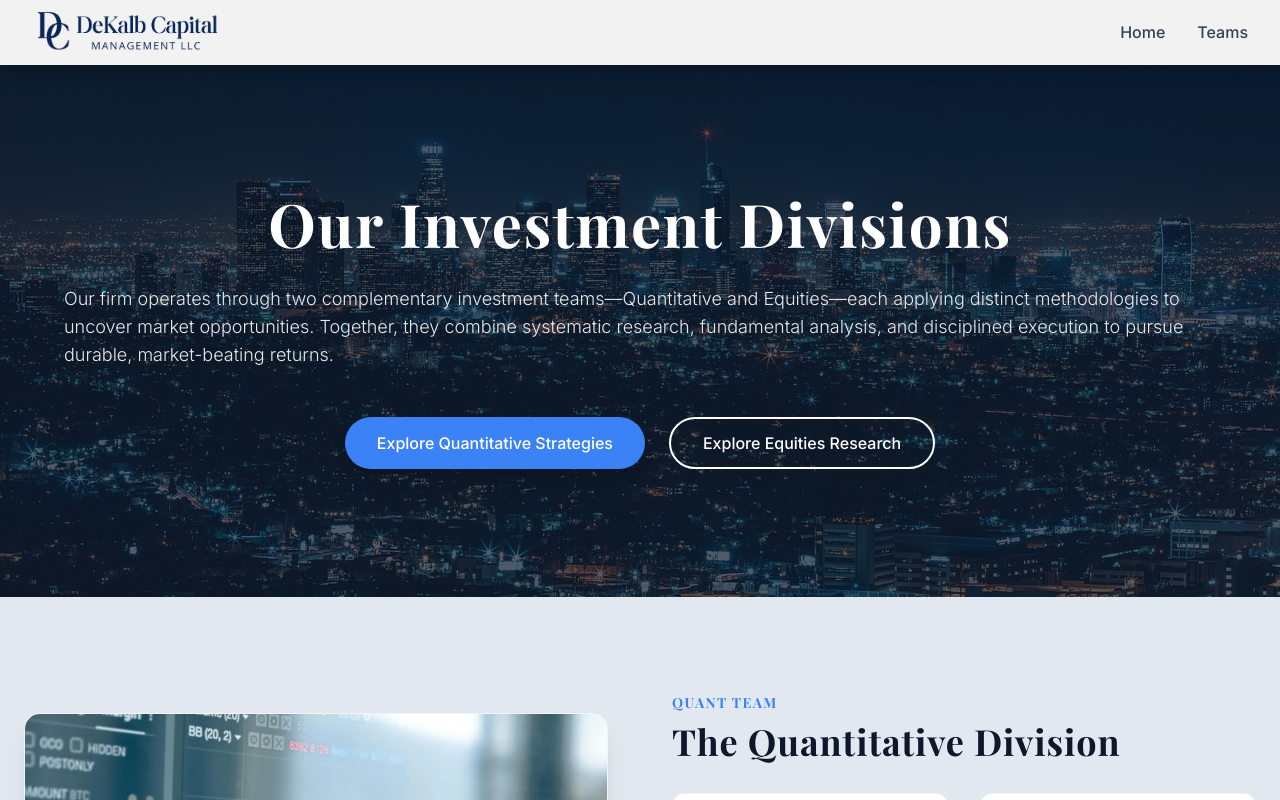
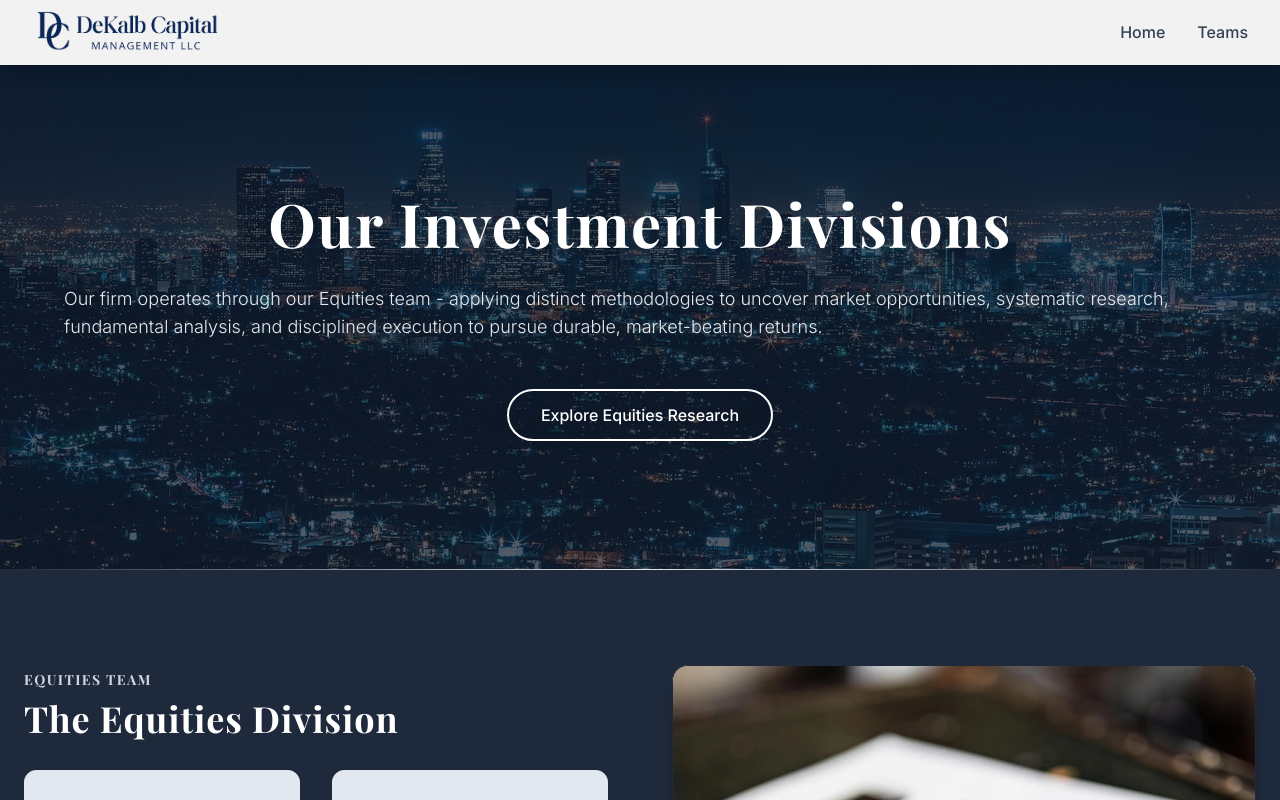
Before and after one commit to Dekalb-Capital-Management-LLC/public-website, a React (Create React App) app: page /teams in a window 1280 px wide. Shown: the top 800 px of the page. Built offline with nearby package versions, Linux system fonts and the light colour scheme.

Commit message:
fix: refine text in AboutSection and TeamDivision components

```diff
--- a/src/components/sections/AboutSection.js
+++ b/src/components/sections/AboutSection.js
@@ -15,10 +15,10 @@ export default function AboutSection() {
         <ScrollAnimation animation="fade-in-up" delay={200}>
           <div className="text-lg space-y-8 mb-12 text-gray-100 text-left leading-relaxed font-light drop-shadow-md max-w-6xl mx-auto">
             <p>
-              Our inaugural year focused on building a disciplined operational framework and developing a proprietary in-house trading engine to facilitate seamless, real-time execution. Following a first year of strong portfolio performance, we have since transitioned into a growth phase, significantly expanding our head count and scaling research initiatives across both our Quantitative and Equities divisions.
+              Our inaugural year focused on building a disciplined operational framework and developing a proprietary in-house trading engine to facilitate seamless, real-time execution. Following a first year of strong portfolio performance, we have since transitioned into a growth phase, significantly expanding our head count and scaling research initiatives across divisions.
             </p>
             <p>
-              Following a successful first year marked by strong portfolio performance, we entered our second year with a focus on scale. We have significantly expanded our team, launched new research projects, and are aggressively growing both our Quantitative and Equities divisions.
+              Following a successful first year marked by strong portfolio performance, we entered our second year with a focus on scale. We have significantly expanded our team, launched new research projects, and are aggressively growing our divisions.
             </p>
           </div>
         </ScrollAnimation>
--- a/src/components/sections/TeamDivision.js
+++ b/src/components/sections/TeamDivision.js
@@ -31,18 +31,18 @@ export default function TeamDivision() {
 
                 <ScrollAnimation animation="fade-in-up" delay={200}>
                     <p className="text-lg md:text-lg text-left text-gray-200 mb-12 leading-relaxed font-light">
-                        Our firm operates through two complementary investment teams—Quantitative and Equities—each applying distinct methodologies to uncover market opportunities. Together, they combine systematic research, fundamental analysis, and disciplined execution to pursue durable, market-beating returns.
+                        Our firm operates through our Equities team - applying distinct methodologies to uncover market opportunities, systematic research, fundamental analysis, and disciplined execution to pursue durable, market-beating returns.
                     </p>
                 </ScrollAnimation>
 
                 <ScrollAnimation animation="fade-in-up" delay={400}>
                     <div className="flex flex-col sm:flex-row gap-6 justify-center">
-                        <button
+                        {/* <button
                             onClick={() => scrollToSection('quant-section')}
                             className="btn-primary"
                         >
                             Explore Quantitative Strategies
-                        </button>
+                        </button> */}
                         <button
                             onClick={() => scrollToSection('equities-section')}
                             className="btn-outline text-white border-white hover:bg-white hover:text-primary"
--- a/src/pages/Teams.js
+++ b/src/pages/Teams.js
@@ -6,7 +6,7 @@ function Teams() {
   return (
     <div className="bg-white min-h-screen">
       <TeamDivision />
-      <QuantSection />
+      {/* <QuantSection /> */}
       <EquitiesSection />
     </div>
   );
```
